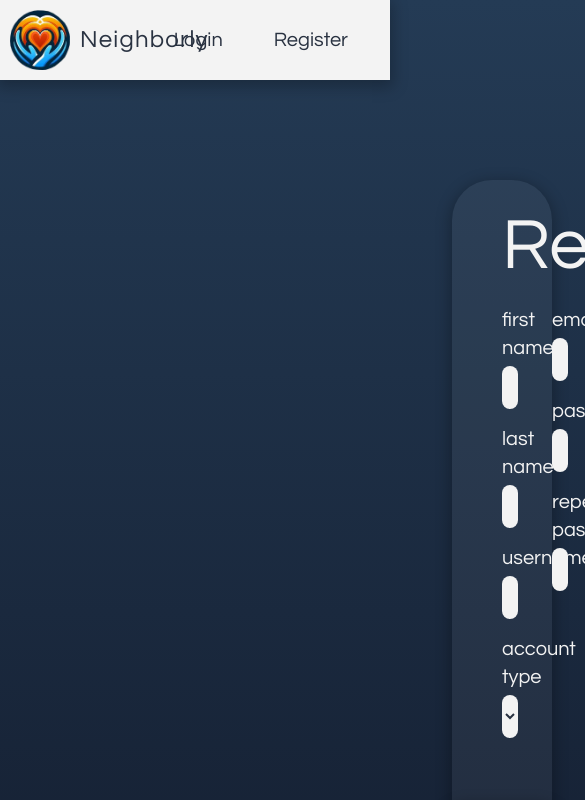
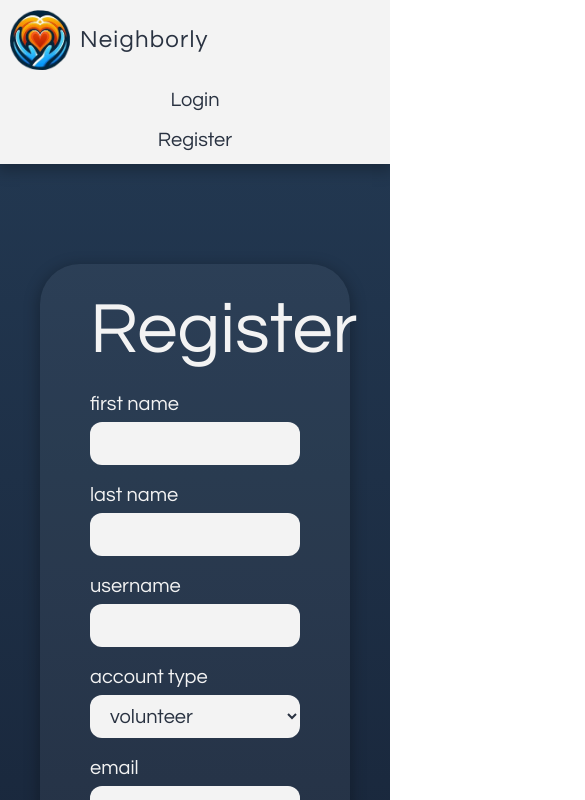
Before and after one commit to markocic/raf-icr-hw2, a website: page register.html in a window 390 px wide. Shown: the top 800 px of the page, 585 px wide, since content can reach past the window. Drawn offline with Linux system fonts and the light colour scheme.

Commit message:
make register page responsive

```diff
--- a/register.html
+++ b/register.html
@@ -8,7 +8,7 @@
   </head>
   <body class="background-gradient">
     <header
-      class="flex flex-row justify-between p-2.5 bg-whiteSmoke shadow-card"
+      class="flex flex-col gap-4 sm:gap-0 sm:flex-row justify-between p-2.5 bg-whiteSmoke shadow-card"
     >
       <div id="logo_section" class="flex flex-row items-center gap-[10px]">
         <img class="w-[60px] h-[60px]" src="images/logo.png" alt="Logo" />
@@ -16,18 +16,18 @@
       </div>
       <div
         id="header_items"
-        class="flex flex-row items-center gap-[51px] pr-8"
+        class="flex flex-col sm:flex-row items-center gap-3 sm:gap-[51px] sm:pr-8"
       >
         <a href="#" class="text-gunmetal text-xl">Login</a>
         <a href="#" class="text-gunmetal text-xl">Register</a>
       </div>
     </header>
-    <div id="content" class="py-[100px] px-[452px] text-whiteSmoke">
+    <div id="content" class="flex justify-center px-10 py-[100px] text-whiteSmoke">
       <div id="card" class="card">
         <div id="card_header" class="text-7xl">
             Register
         </div>
-        <div id="card_content" class="flex gap-[50px] mt-6 mb-16 text-xl">
+        <div id="card_content" class="grid grid-cols-1 md:grid-cols-2 gap-4 md:gap-[50px] mt-6 mb-16 text-xl">
 
             <div id="left" class="w-full flex flex-col gap-4">
                 <div class="flex flex-col gap-1">
```
Also changed, not shown: css/output.css.
